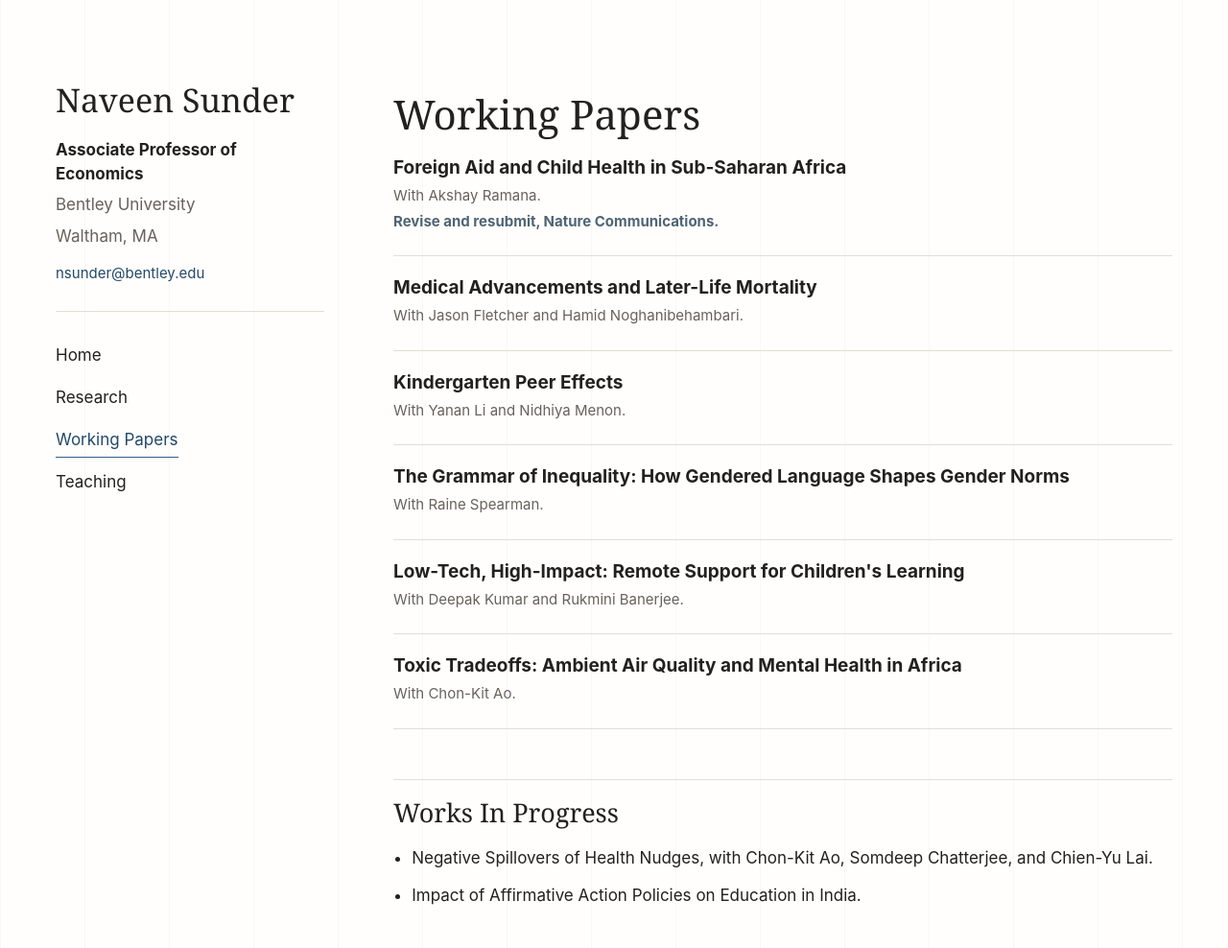
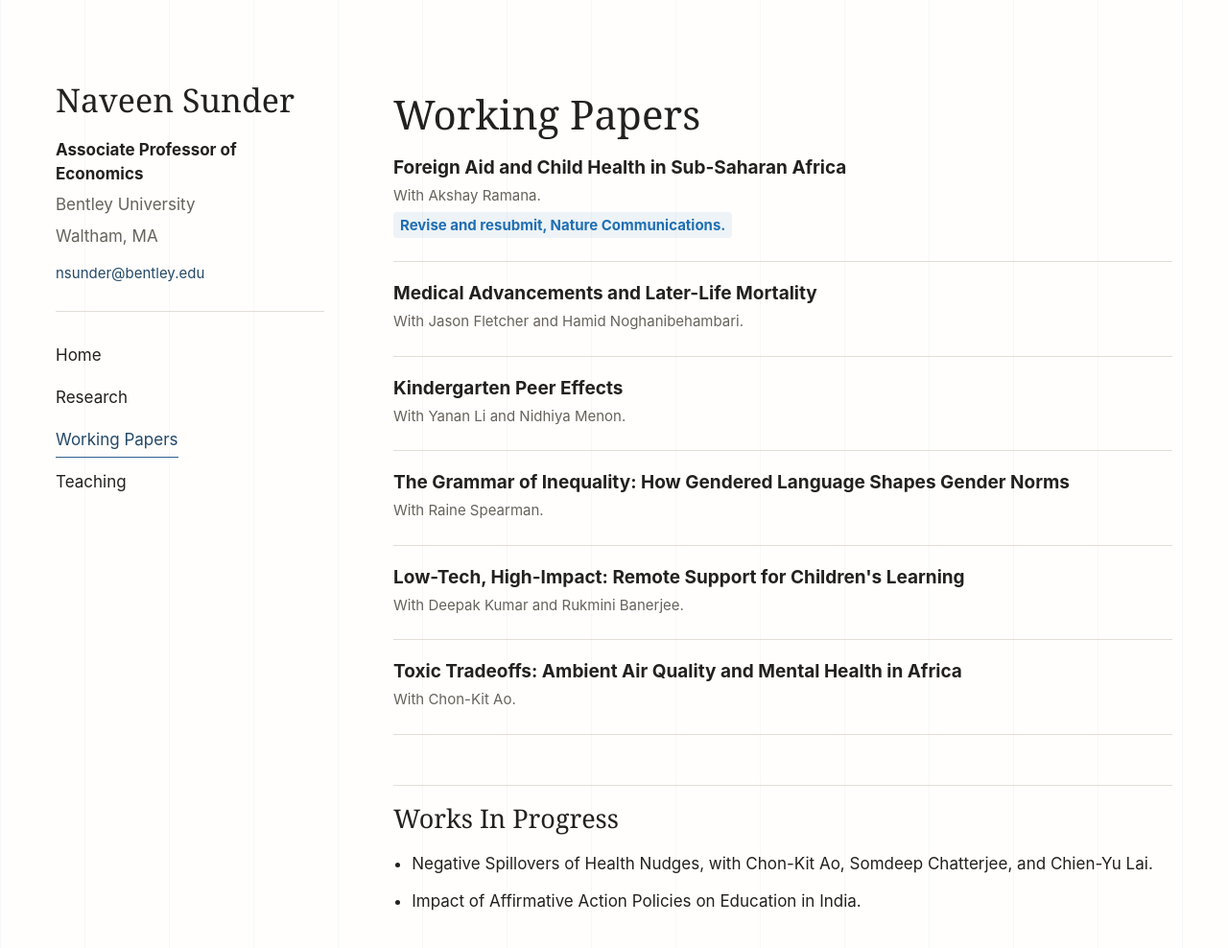
Before and after one commit to naveensunder/naveensunder.github.io, a Jekyll site: the page built from working-papers.md, in a window 1280 px wide and 1043 px high. Shown: the top 988 px of the window at 96% size. Built offline with Jekyll 4.4.1, drawn with Linux system fonts in a browser that asks for light colours.

Commit message:
Highlight publication status text

```diff
--- a/assets/css/style.scss
+++ b/assets/css/style.scss
@@ -10,7 +10,8 @@
   --accent: #315f8c;
   --accent-dark: #234968;
   --warm: #6b5b95;
-  --venue: #4f6474;
+  --venue: #1f6fb2;
+  --venue-bg: rgba(31, 111, 178, 0.08);
   --soft: #f4f1eb;
   --shadow: 0 18px 48px rgba(46, 42, 36, 0.08);
 }
@@ -289,6 +290,12 @@ li {
 }
 
 .research-venue {
+  display: inline-block;
+  width: fit-content;
+  margin-top: 2px;
+  padding: 2px 7px;
+  border-radius: 4px;
+  background: var(--venue-bg);
   color: var(--venue);
   font-weight: 650;
 }
```
